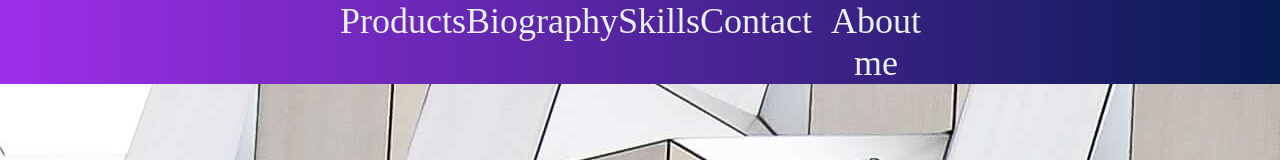
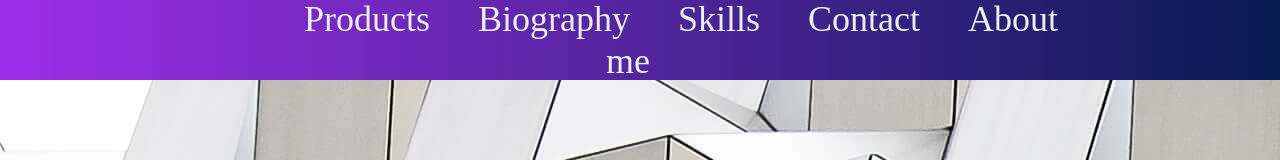
Before and after one commit to yoshiki-tanaka999/Portfolio_react, a React (Create React App) app: page / in a window 1280 px wide. Shown: the top 160 px of the page. Built offline with nearby package versions, Linux system fonts and the light colour scheme; no server answers; a web font is replaced by a local one.

Commit message:
headerの修正

```diff
--- a/src/App.css
+++ b/src/App.css
@@ -18,6 +18,7 @@ a {
   font-size: 36px;
   color: #e9f0f0;
   text-decoration: none;
+  margin: auto 24px;
 }
 
 .App-logo {
--- a/src/components/first-view/first-view.style.css
+++ b/src/components/first-view/first-view.style.css
@@ -1,7 +1,7 @@
 .first-view {
     height: 420px;
     background-image: url(./geometric02.jpg);
-    position: relative
+    position: relative;
 }
 
 
@@ -10,7 +10,7 @@
     top: 50%;
     left: 50%;
     margin-right: -50%;
-    transform: translate(-50%, -50%)
+    transform: translate(-50%, -50%);
 }
 
 .first-view h1 {
--- a/src/components/header/header.component.jsx
+++ b/src/components/header/header.component.jsx
@@ -5,10 +5,13 @@ import './header.style.css';
 
 export const Header = () => (
     <div className='header'>
-        <AnchorLink href='#products' offset="100">Products</AnchorLink>
-        <AnchorLink href='#biography' offset="100">Biography</AnchorLink>
-        <AnchorLink href='#skills' offset="100">Skills</AnchorLink>
-        <AnchorLink href='#contact' offset="100">Contact</AnchorLink>
-        <AnchorLink href='#aboutme' offset="100">About me</AnchorLink>
+        <div className='header-content'>
+            <AnchorLink href='#products' offset="100">Products</AnchorLink>
+            <AnchorLink href='#biography' offset="100">Biography</AnchorLink>
+            <AnchorLink href='#skills' offset="100">Skills</AnchorLink>
+            <AnchorLink href='#contact' offset="100">Contact</AnchorLink>
+            <AnchorLink href='#aboutme' offset="100">About me</AnchorLink>
+        </div>
+
     </div>
 );
--- a/src/components/header/header.style.css
+++ b/src/components/header/header.style.css
@@ -1,6 +1,17 @@
 .header {
-    width: 600px;
+    width: 720px;
+    height: 80px;
     margin:0 auto;
     display: flex;
     justify-content: space-around;
+    position: relative;
 }
+
+.header-content {
+    width: 720px;
+    position: absolute;
+    top: 50%;
+    left: 50%;
+    margin-right: -50%;
+    transform: translate(-50%, -50%);
+}
```
Also changed, not shown: 1 other file (tests, documents, lock files or other folders).
